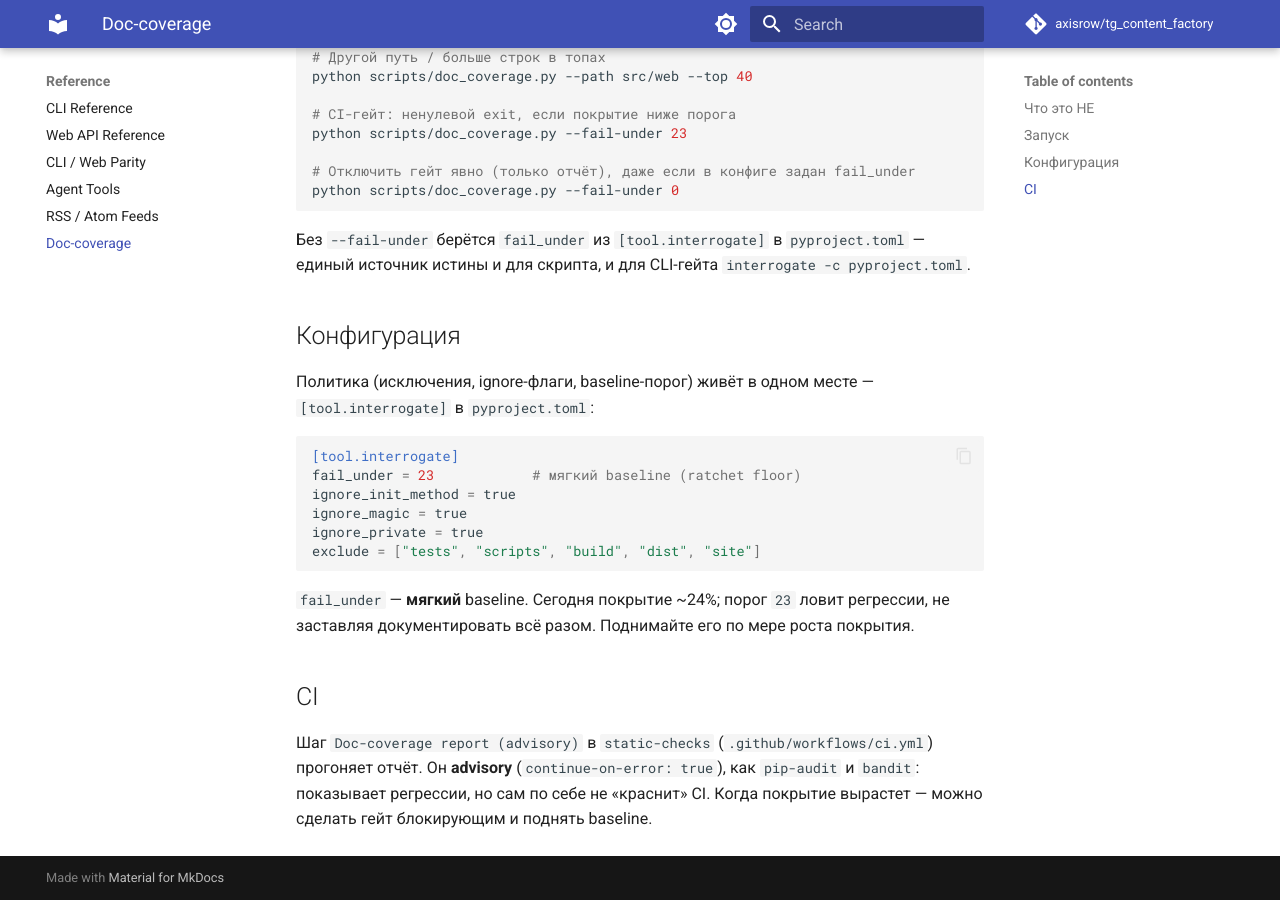
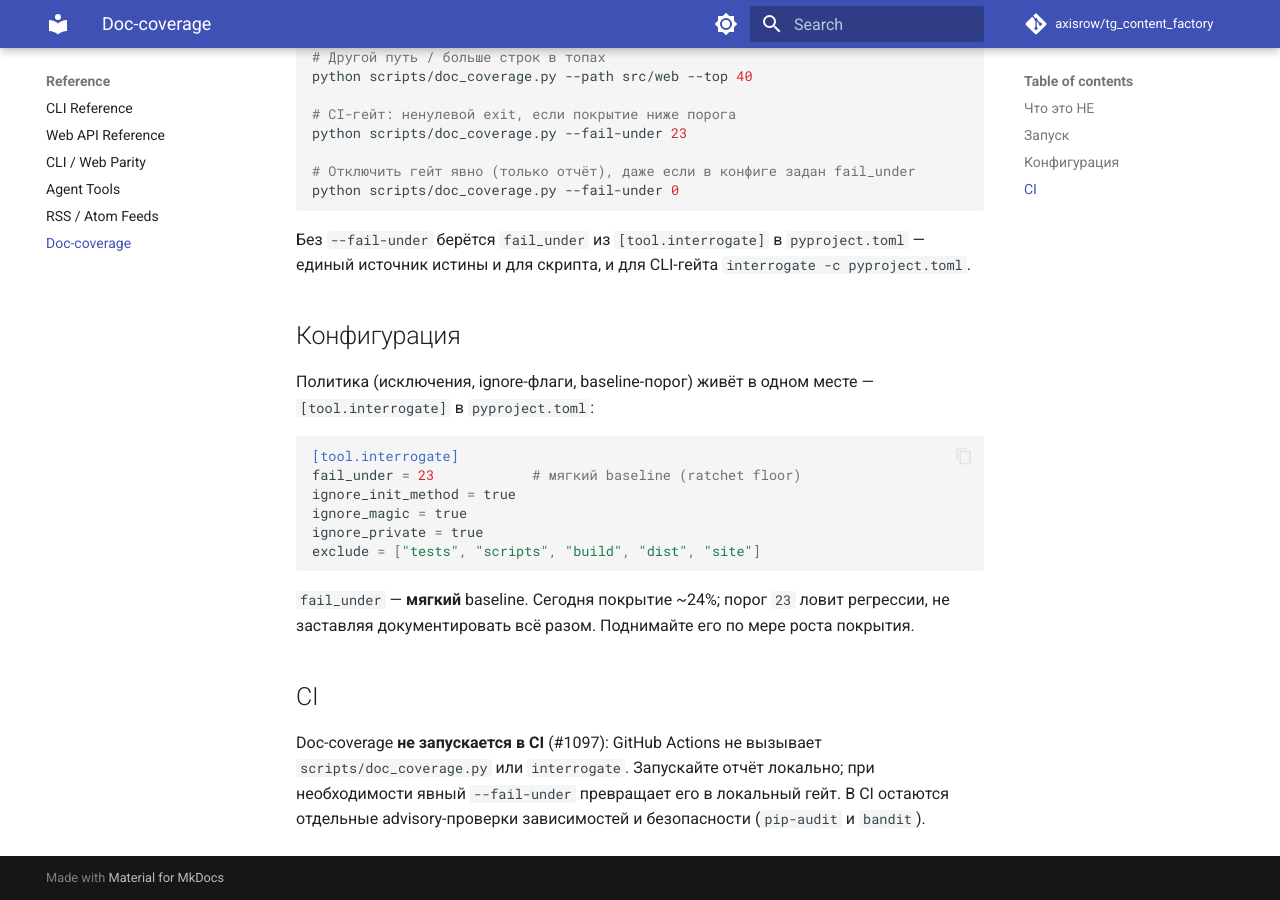
Before and after one commit to axisrow/tg_content_factory, an MkDocs documentation site: the page built from docs/reference/doc-coverage.md, in a window 1280 px wide and 900 px high, scrolled down 822 px. Built offline with MkDocs 1.6.1 and Material for MkDocs 9.7.7, drawn with Linux system fonts in a browser that asks for light colours; comment, search, counter and statistics services are not loaded.

Commit message:
docs(ci): clarify doc-coverage is local only

```diff
--- a/docs/reference/doc-coverage.md
+++ b/docs/reference/doc-coverage.md
@@ -61,7 +61,8 @@ exclude = ["tests", "scripts", "build", "dist", "site"]
 
 ## CI
 
-Шаг `Doc-coverage report (advisory)` в `static-checks` (`.github/workflows/ci.yml`)
-прогоняет отчёт. Он **advisory** (`continue-on-error: true`), как `pip-audit` и
-`bandit`: показывает регрессии, но сам по себе не «краснит» CI. Когда покрытие
-вырастет — можно сделать гейт блокирующим и поднять baseline.
+Doc-coverage **не запускается в CI** (#1097): GitHub Actions не вызывает
+`scripts/doc_coverage.py` или `interrogate`. Запускайте отчёт локально; при
+необходимости явный `--fail-under` превращает его в локальный гейт. В CI
+остаются отдельные advisory-проверки зависимостей и безопасности (`pip-audit`
+и `bandit`).
```
